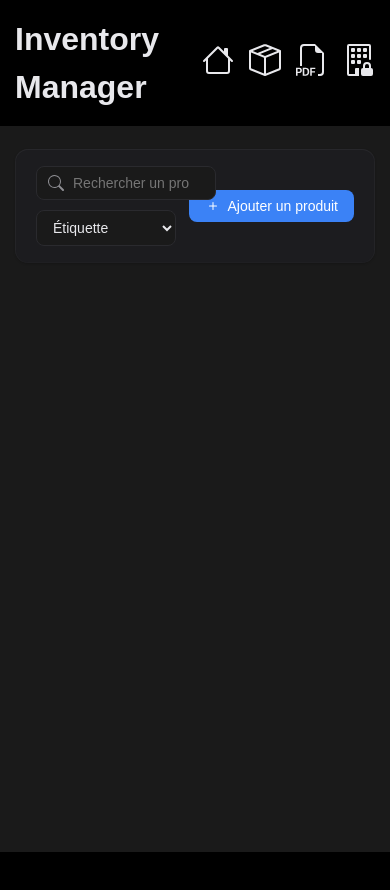
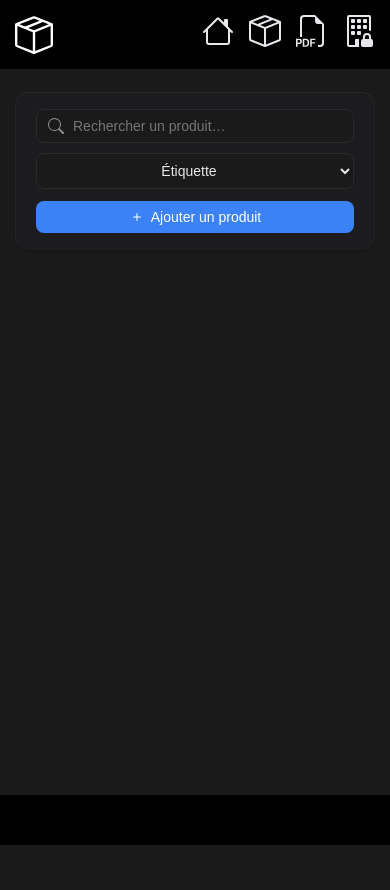
Before and after one commit to St4lV/inventory-manager, a website: page client/stock/index.html in a window 390 px wide. After the commit the page ends 845 px from the top, so only its background shows below. Drawn offline with Linux system fonts and the light colour scheme; no server answers.

Commit message:
Mobile CSS tweaks

```diff
--- a/client/app-settings/style.css
+++ b/client/app-settings/style.css
@@ -715,3 +715,22 @@ footer a {
 	display: flex;
 	align-items:flex-end;
 }
+
+
+@media (min-width: 601px) {
+	.hidden-on-desktop {
+		display: none;
+	}
+}
+
+@media (max-width: 600px) {
+	.hidden-on-mobile {
+		display: none;
+	}
+}
+
+#header-nav-title-comp {
+	display: flex;
+	align-items: center;
+	gap: 20px;
+}
--- a/client/pdf/style.css
+++ b/client/pdf/style.css
@@ -128,3 +128,21 @@ footer {
 footer a {
 	color: var(--color-text);
 }
+
+@media (min-width: 601px) {
+	.hidden-on-desktop {
+		display: none;
+	}
+}
+
+@media (max-width: 600px) {
+	.hidden-on-mobile {
+		display: none;
+	}
+}
+
+#header-nav-title-comp {
+	display: flex;
+	align-items: center;
+	gap: 20px;
+}
--- a/client/stock/index.html
+++ b/client/stock/index.html
@@ -10,16 +10,20 @@
 
 <body>
 	<header>
-		<h1><a href="/" aria-label="Acceuil" class="header-link">Inventory Manager</a></h1>
+		<a href="/" aria-label="Accueil" class="header-link" id="header-nav-title-comp">
+			<svg xmlns="http://www.w3.org/2000/svg" width="38" height="38" fill="#ffffff" class="bi bi-box-seam" viewBox="0 0 16 16">
+				<path d="M8.186 1.113a.5.5 0 0 0-.372 0L1.846 3.5l2.404.961L10.404 2zm3.564 1.426L5.596 5 8 5.961 14.154 3.5zm3.25 1.7-6.5 2.6v7.922l6.5-2.6V4.24zM7.5 14.762V6.838L1 4.239v7.923zM7.443.184a1.5 1.5 0 0 1 1.114 0l7.129 2.852A.5.5 0 0 1 16 3.5v8.662a1 1 0 0 1-.629.928l-7.185 2.874a.5.5 0 0 1-.372 0L.63 13.09a1 1 0 0 1-.63-.928V3.5a.5.5 0 0 1 .314-.464z" />
+			</svg>
+			<h1 class="hidden-on-mobile">Inventory Manager</h1>
+		</a>
 		<nav id="navbar-icons-comp">
-			<a href="/" aria-label="Acceuil" class="header-link">
+			<a href="/" aria-label="Accueil" class="header-link">
 				<svg xmlns="http://www.w3.org/2000/svg" width="32" height="32" fill="currentColor" class="bi bi-house"
 					viewBox="0 0 16 16">
 					<path
 						d="M8.707 1.5a1 1 0 0 0-1.414 0L.646 8.146a.5.5 0 0 0 .708.708L2 8.207V13.5A1.5 1.5 0 0 0 3.5 15h9a1.5 1.5 0 0 0 1.5-1.5V8.207l.646.647a.5.5 0 0 0 .708-.708L13 5.793V2.5a.5.5 0 0 0-.5-.5h-1a.5.5 0 0 0-.5.5v1.293zM13 7.207V13.5a.5.5 0 0 1-.5.5h-9a.5.5 0 0 1-.5-.5V7.207l5-5z" />
 				</svg>
 			</a>
-
 			<a href="/stock" aria-label="Inventaire" class="header-link">
 				<svg xmlns="http://www.w3.org/2000/svg" width="32" height="32" fill="currentColor" class="bi bi-box-seam"
 					viewBox="0 0 16 16">
@@ -34,7 +38,7 @@
 						d="M14 4.5V14a2 2 0 0 1-2 2h-1v-1h1a1 1 0 0 0 1-1V4.5h-2A1.5 1.5 0 0 1 9.5 3V1H4a1 1 0 0 0-1 1v9H2V2a2 2 0 0 1 2-2h5.5zM1.6 11.85H0v3.999h.791v-1.342h.803q.43 0 .732-.173.305-.175.463-.474a1.4 1.4 0 0 0 .161-.677q0-.375-.158-.677a1.2 1.2 0 0 0-.46-.477q-.3-.18-.732-.179m.545 1.333a.8.8 0 0 1-.085.38.57.57 0 0 1-.238.241.8.8 0 0 1-.375.082H.788V12.48h.66q.327 0 .512.181.185.183.185.522m1.217-1.333v3.999h1.46q.602 0 .998-.237a1.45 1.45 0 0 0 .595-.689q.196-.45.196-1.084 0-.63-.196-1.075a1.43 1.43 0 0 0-.589-.68q-.396-.234-1.005-.234zm.791.645h.563q.371 0 .609.152a.9.9 0 0 1 .354.454q.118.302.118.753a2.3 2.3 0 0 1-.068.592 1.1 1.1 0 0 1-.196.422.8.8 0 0 1-.334.252 1.3 1.3 0 0 1-.483.082h-.563zm3.743 1.763v1.591h-.79V11.85h2.548v.653H7.896v1.117h1.606v.638z" />
 				</svg>
 			</a>
-			<a href="/app-settings" aria-label="App Settings" class="header-link">
+			<a href="/app-settings" aria-label="Réglages" class="header-link">
 				<svg xmlns="http://www.w3.org/2000/svg" width="32" height="32" fill="currentColor" class="bi bi-building-lock"
 					viewBox="0 0 16 16">
 					<path
@@ -49,8 +53,8 @@
 	<main>
 		<div class="inventory-container">
 			<section class="search-card" aria-labelledby="search-heading">
-				<div class="search-card-row">
-					<div class="search-fields">
+				<div class="search-card-row search-item-900-flex-col">
+					<div class="search-fields  search-item-900-flex-col">
 						<h2 id="search-heading" class="sr-only">Rechercher un produit</h2>
 						<div class="search-input-wrapper">
 							<svg aria-hidden="true" class="search-icon" xmlns="http://www.w3.org/2000/svg" width="16" height="16" fill="currentColor" viewBox="0 0 16 16"><path d="M11.742 10.344a6.5 6.5 0 1 0-1.397 1.398h-.001q.044.06.098.115l3.85 3.85a1 1 0 0 0 1.415-1.414l-3.85-3.85a1 1 0 0 0-.115-.1zM12 6.5a5.5 5.5 0 1 1-11 0 5.5 5.5 0 0 1 11 0"/></svg>
--- a/client/stock/main.js
+++ b/client/stock/main.js
@@ -414,7 +414,7 @@ function displayElementViewer(mode = "item", data = {}) {
 					<span class="item-viewer-condition-badge">${escapeHtml(j.condition)}</span>
 					<span class="item-viewer-stock-meta-item">${escapeHtml(j.location.label)}</span>
 					<span class="item-viewer-stock-meta-item">${escapeHtml(j.owner)}</span>
-					<span class="item-viewer-stock-meta-item">${escapeHtml(j.purchase_date)}</span>
+					<span class="item-viewer-stock-meta-item">${dateFormatter(escapeHtml(j.purchase_date))}</span>
 				</div>
 			</li>`).join('')}
 		</ul>`}
@@ -1127,6 +1127,12 @@ function displayElementViewer(mode = "item", data = {}) {
 			}
 		}
 	}
+
+	function dateFormatter(utc_h="2022-03-02T01:00:00") {
+		const vals = (utc_h.split("T")[0]).split("-");
+		const result = `${vals[2]} / ${vals[1]} / ${vals[0]}`;
+		return result;
+	}
 }
 
 async function displayElements() {
--- a/client/stock/style.css
+++ b/client/stock/style.css
@@ -1192,3 +1192,43 @@ footer {
 footer a {
 	color: var(--color-text);
 }
+
+@media (min-width: 601px) {
+	.hidden-on-desktop {
+		display: none;
+	}
+}
+
+@media (max-width: 600px) {
+	.hidden-on-mobile {
+		display: none;
+	}
+}
+
+#header-nav-title-comp {
+	display: flex;
+	align-items: center;
+	gap: 20px;
+}
+
+@media (max-width: 900px){
+	.search-item-900-flex-col {
+		display: flex;
+		flex-direction: column;
+	}
+
+	.search-item-900-flex-col div, .search-item-900-flex-col button {
+		width: 100%;
+		text-align: center;
+	}
+
+	.search-item-900-flex-col div select{
+		text-align: center;
+	}
+}
+
+#menu-bar-add-item{
+	display: flex;
+	align-items: center;
+	justify-content: center;
+}
--- a/client/style.css
+++ b/client/style.css
@@ -445,3 +445,21 @@ footer {
 footer a {
 	color: var(--color-text);
 }
+
+@media (min-width: 601px) {
+	.hidden-on-desktop {
+		display: none;
+	}
+}
+
+@media (max-width: 600px) {
+	.hidden-on-mobile {
+		display: none;
+	}
+}
+
+#header-nav-title-comp {
+	display: flex;
+	align-items: center;
+	gap: 20px;
+}
--- a/package.json
+++ b/package.json
@@ -1,6 +1,6 @@
 {
   "name": "inventory-manager",
-  "version": "0.1.16",
+  "version": "0.1.17",
   "description": "",
   "main": "server.js",
   "scripts": {
```
Also changed, not shown: client/app-settings/index.html (+8 -4 lines), client/index.html (+6 -1 lines), client/pdf/index.html (+8 -5 lines), 1 other file.
